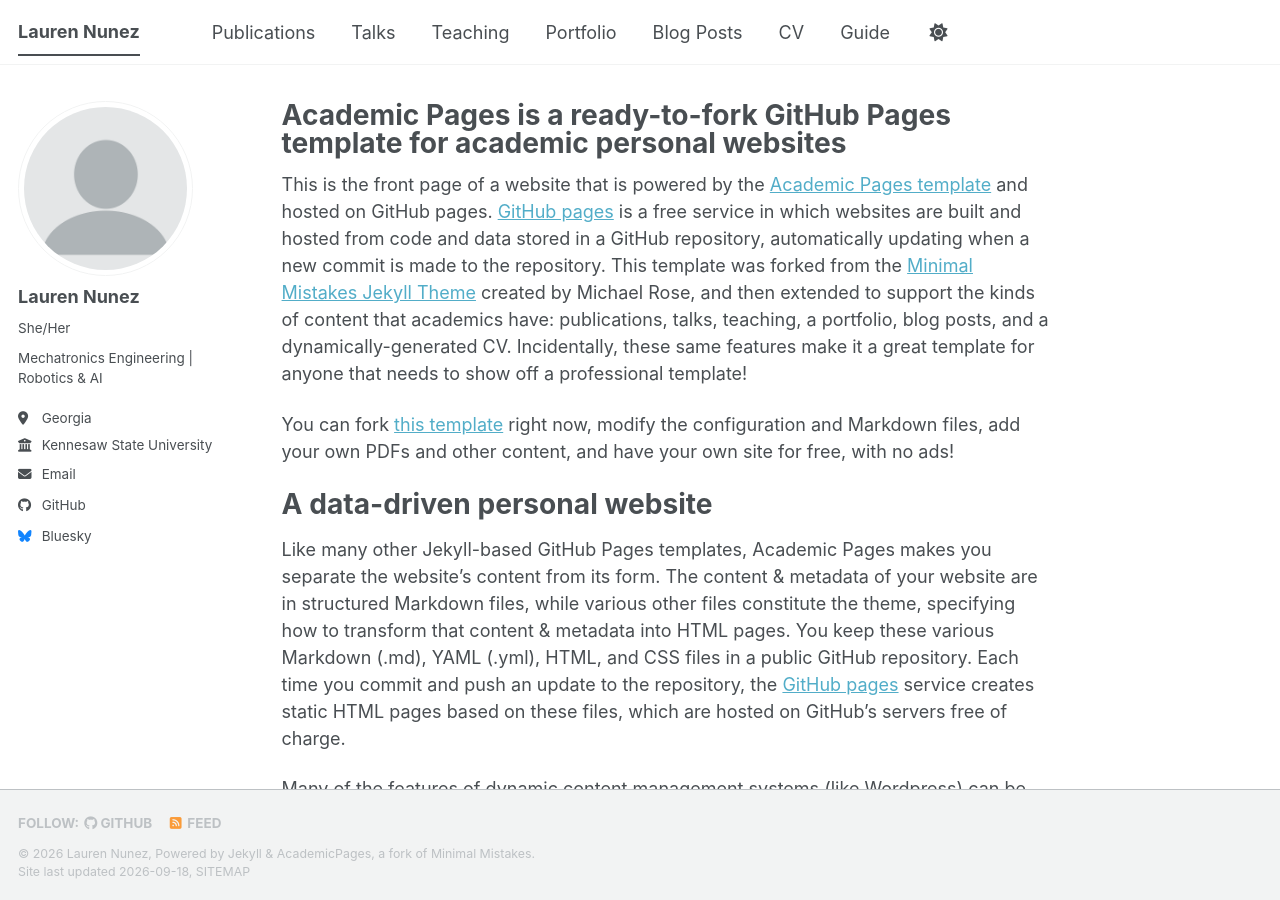
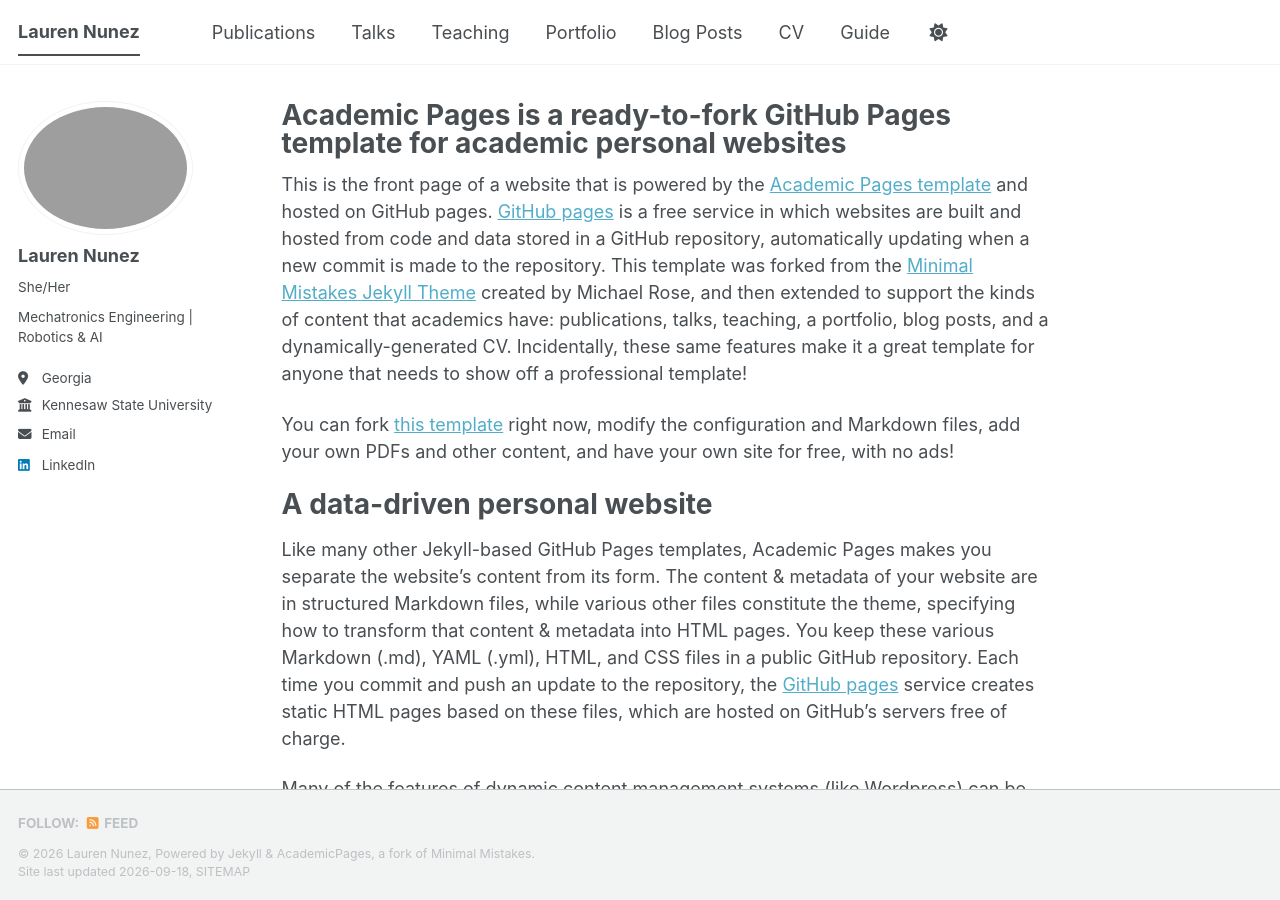
Before and after one commit to laurn156/laurn156.github.io, a Jekyll site: the page built from _pages/about.md, in a window 1280 px wide and 900 px high. Built offline with Jekyll 4.4.1, drawn with Linux system fonts in a browser that asks for light colours; a style sheet for code colours, icons or effects is not loaded; part of the change alters nothing that is shown.

Commit message:
Update _config.yml

```diff
--- a/_config.yml
+++ b/_config.yml
@@ -23,7 +23,7 @@ repository               : "laurn156/laurn156.github.io"
 #               Additional customization can be done by editing /_includes/author-profile.html
 author:
   # Biographic information
-  avatar           : "profile.png"
+  avatar           : "IMG_7317.jpg"
   name             : "Lauren Nunez"
   pronouns         : "She/Her"
   bio              : "Mechatronics Engineering | Robotics & AI"
@@ -51,13 +51,13 @@ author:
   bitbucket        : # Username - Update with your username on the site
   codepen          : # Username
   dribbble         : # Username
-  github           : "academicpages"
+  github           : # Username
   kaggle           : # Username
   stackoverflow    : # User number or user number and name (i.e., use "1" or "1/jeff-atwood")
 
   # Social media
   artstation       : # Username
-  bluesky          : "bsky.app" # Replace this with you Bluesky username
+  bluesky          : # Username
   facebook         : # Username
   flickr           : # Username
   foursquare       : # Username
@@ -66,7 +66,7 @@ author:
   keybase          : # Username
   instagram        : # Username
   lastfm           : # Username
-  linkedin         : # Username
+  linkedin         : https://www.linkedin.com/in/lauren--nunez/
   mastodon         : # URL
   medium           : # URL
   pinterest        : # Username
```
